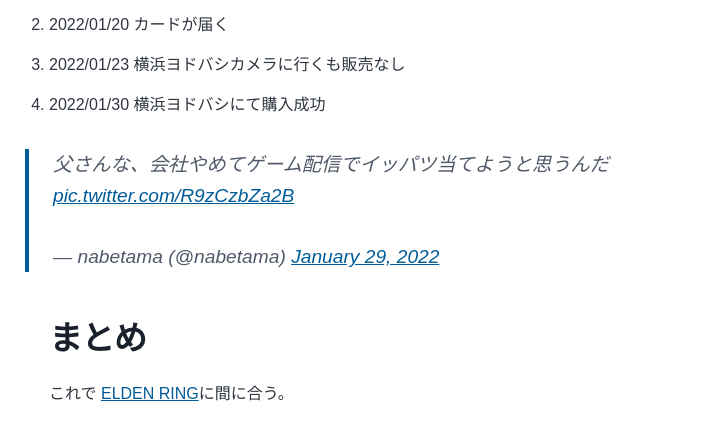
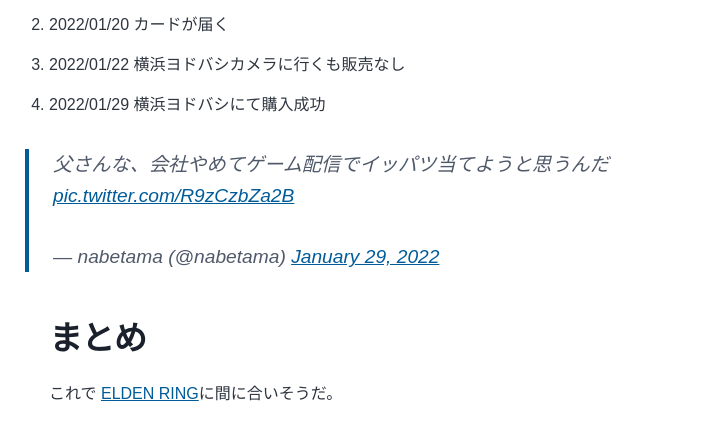
Before and after one commit to nabetama/nabetama.com, a Gatsby site: page /2022-01-30/ in a window 1280 px wide. Shown: the part 481-917 px from the top of the page, 275-986 px from the left. Built offline with nearby package versions, Linux system fonts and the light colour scheme; Gatsby itself is replaced by a stand-in of ours; grey boxes are pictures that could not be loaded.

Commit message:
Update index.md

```diff
--- a/content/blog/2022-01-30/index.md
+++ b/content/blog/2022-01-30/index.md
@@ -10,11 +10,13 @@ date: '2022-01-30T09:32:14.127Z'
 
 1. 2022/01/08 ヨドバシカメラのクレジットカードを申請
 2. 2022/01/20 カードが届く
-3. 2022/01/23 横浜ヨドバシカメラに行くも販売なし
-4. 2022/01/30 横浜ヨドバシにて購入成功
+3. 2022/01/22 横浜ヨドバシカメラに行くも販売なし
+4. 2022/01/29 横浜ヨドバシにて購入成功
 
 <blockquote class="twitter-tweet"><p lang="ja" dir="ltr">父さんな、会社やめてゲーム配信でイッパツ当てようと思うんだ <a href="https://t.co/R9zCzbZa2B">pic.twitter.com/R9zCzbZa2B</a></p>&mdash; nabetama (@nabetama) <a href="https://twitter.com/nabetama/status/1487233988821323778?ref_src=twsrc%5Etfw">January 29, 2022</a></blockquote> <script async src="https://platform.twitter.com/widgets.js" charset="utf-8"></script>
 
 ## まとめ
 
-これで [ELDEN RING](https://www.eldenring.jp/)に間に合う。
+これで [ELDEN RING](https://www.eldenring.jp/)に間に合いそうだ。
+
+<iframe style="width:120px;height:240px;" marginwidth="0" marginheight="0" scrolling="no" frameborder="0" src="//rcm-fe.amazon-adsystem.com/e/cm?lt1=_blank&bc1=000000&IS2=1&bg1=FFFFFF&fc1=000000&lc1=0000FF&t=nabetama-22&language=ja_JP&o=9&p=8&l=as4&m=amazon&f=ifr&ref=as_ss_li_til&asins=B09L1B6GJN&linkId=d8260efea405f82e3d0463df625bba18"></iframe>
```
